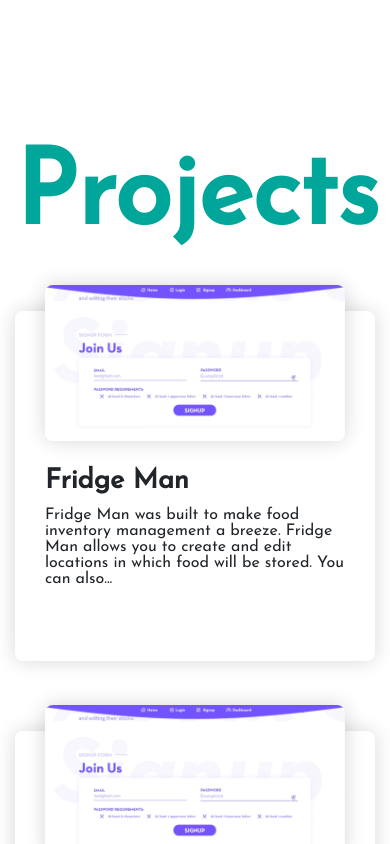
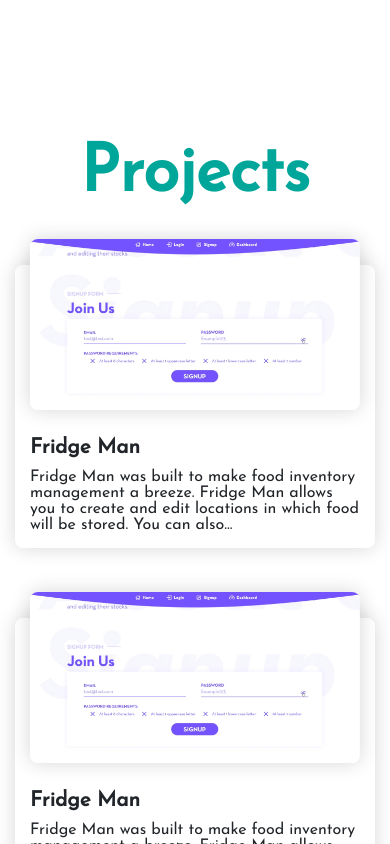
Before and after one commit to ronngb/portfolio, a Vue app: page / in a window 390 px wide. Shown: the part 1640-2484 px from the top of the page. Built offline with nearby package versions, Linux system fonts and the light colour scheme.

Commit message:
fix the grid sizing in mobile screen

```diff
--- a/src/components/Project.vue
+++ b/src/components/Project.vue
@@ -67,8 +67,7 @@ export default {
 }
 
 .projects-list li {
-  height: 350px;
-  padding: 0px 30px;
+  padding: 0px 30px 30px;
   border-radius: 8px;
   box-shadow: 0 0 20px rgba(0, 0, 0, 0.16);
 }
@@ -93,9 +92,21 @@ export default {
   max-width: 100%;
 }
 
-@media (max-width: 768px) {
+@media screen and (max-width: 768px) {
+  .projects h1 {
+    font-size: 4.1rem;
+  }
+
   .projects-list ul {
-    grid-template-columns: repeat(auto-fit, minmax(350px, 1fr));
+    grid-template-columns: repeat(auto-fit, minmax(330px, 1fr));
+  }
+
+  .projects-list li {
+    padding: 0px 15px 15px;
+  }
+
+  .project-title {
+    font-size: 1.3rem;
   }
 }
 </style>
```
